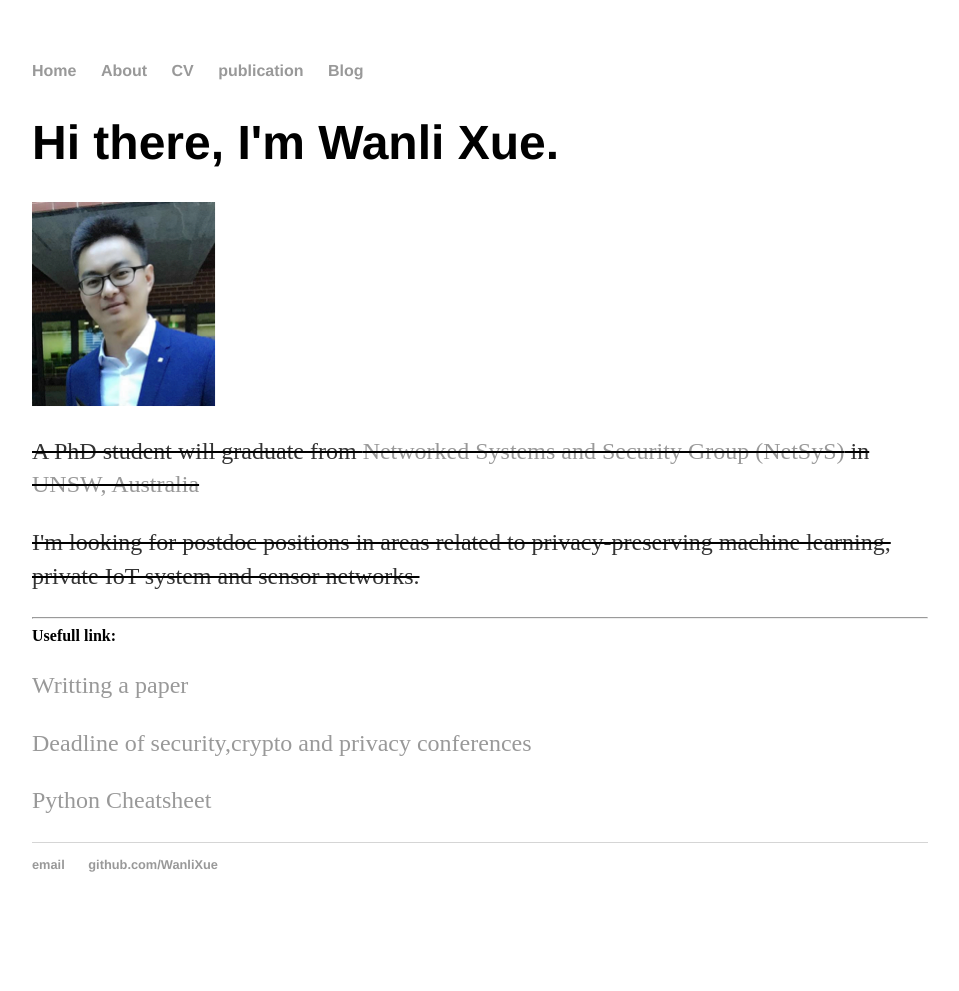
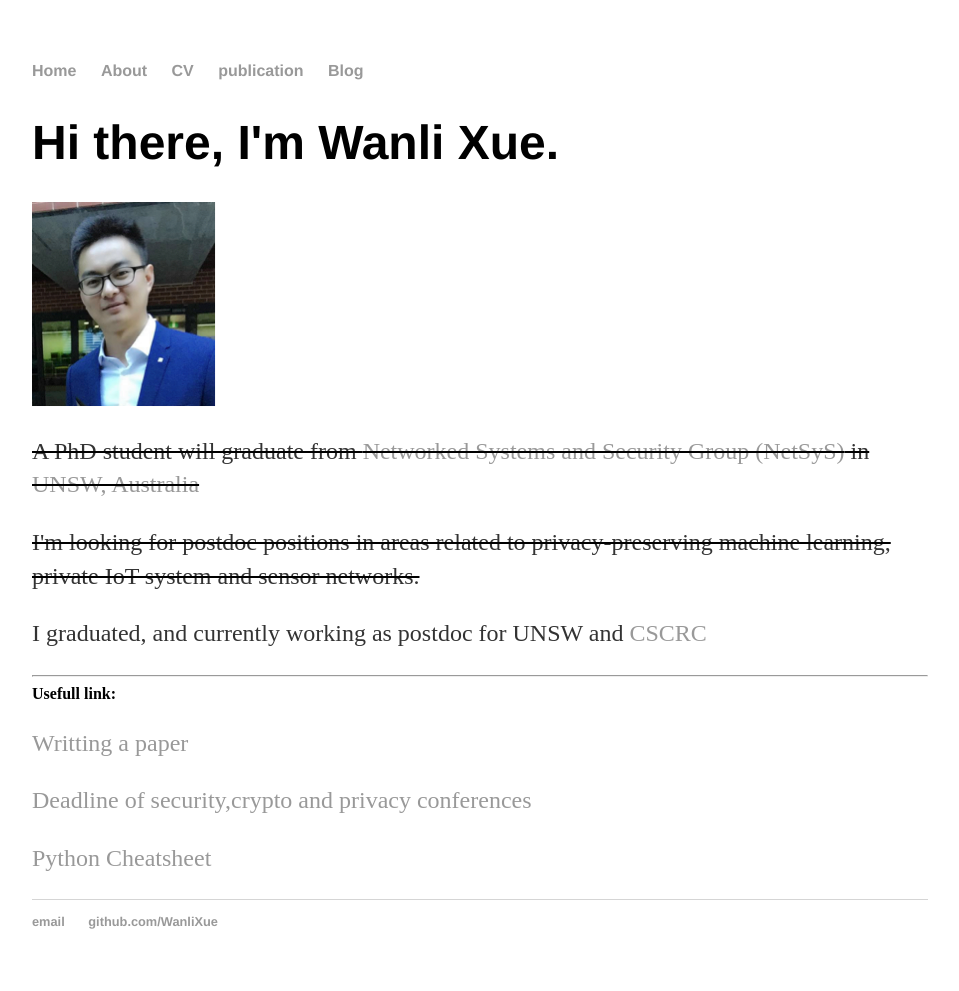
Before and after one commit to WanliXue/WanliXue.github.io, a Jekyll site: the page built from index.html, in a window 1280 px wide. Shown: the whole page, without its empty margins (160-1119 px from the left). Built offline with Jekyll 4.4.1, drawn with Linux system fonts in a browser that asks for light colours; before the commit the page ends 934 px from its top, so only the background shows below that.

Commit message:
Update index.html

```diff
--- a/index.html
+++ b/index.html
@@ -8,6 +8,7 @@ title: Wanli Xue's home page
 			<img src="images/wanli.png" >
 			<strike><p>A PhD student will graduate from <a href="https://www.engineering.unsw.edu.au/computer-science-engineering/research/research-activities/networked-systems-and-security-group-netsys">Networked Systems and Security Group (NetSyS)</a> in <a href="https://www.unsw.edu.au/">UNSW, Australia</a></p></strike>
 			<strike><p>I'm looking for postdoc positions in areas related to privacy-preserving machine learning, private IoT system and sensor networks.</p></strike>
+			<p>I graduated, and currently working as postdoc for UNSW and <a href="https://www.cybersecuritycrc.org.au/">CSCRC</a></p>
 
 
 
```
